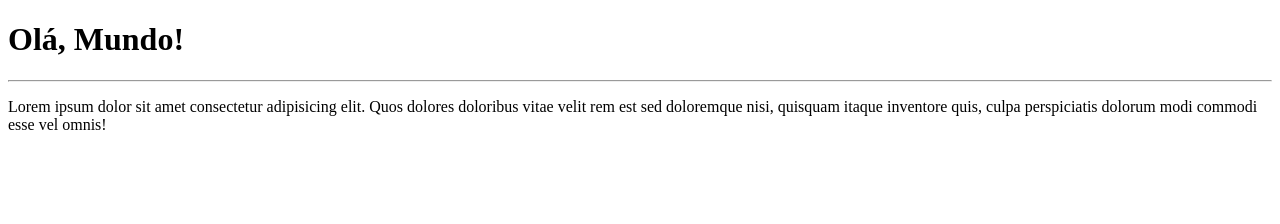
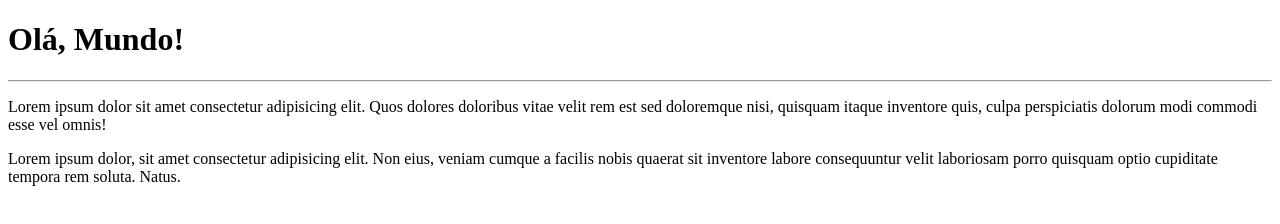
Before and after one commit to AntonioLRNJR/ola-mundo, a plain HTML site: page site-exemplo/index.html in a window 1280 px wide. Drawn offline with Linux system fonts and the light colour scheme.

Commit message:
adicionei um parágrafo

```diff
--- a/site-exemplo/index.html
+++ b/site-exemplo/index.html
@@ -9,5 +9,6 @@
     <h1>Olá, Mundo!</h1>
     <hr>
     <p>Lorem ipsum dolor sit amet consectetur adipisicing elit. Quos dolores doloribus vitae velit rem est sed doloremque nisi, quisquam itaque inventore quis, culpa perspiciatis dolorum modi commodi esse vel omnis!</p>
+    <p>Lorem ipsum dolor, sit amet consectetur adipisicing elit. Non eius, veniam cumque a facilis nobis quaerat sit inventore labore consequuntur velit laboriosam porro quisquam optio cupiditate tempora rem soluta. Natus.</p>
 </body>
 </html>
```
